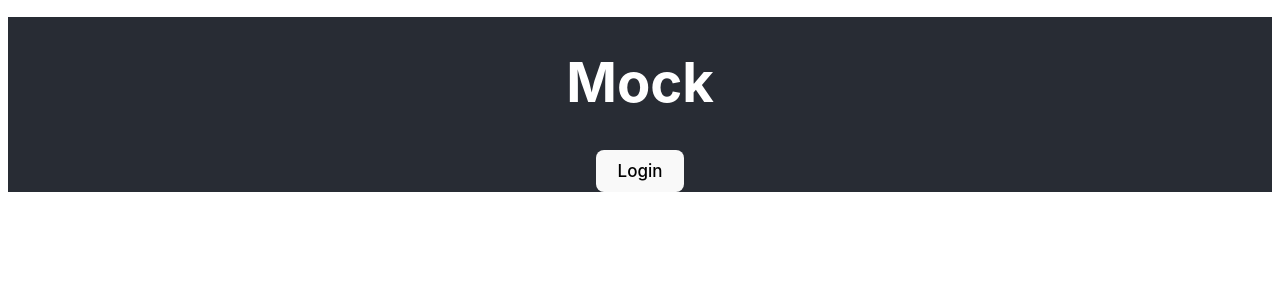
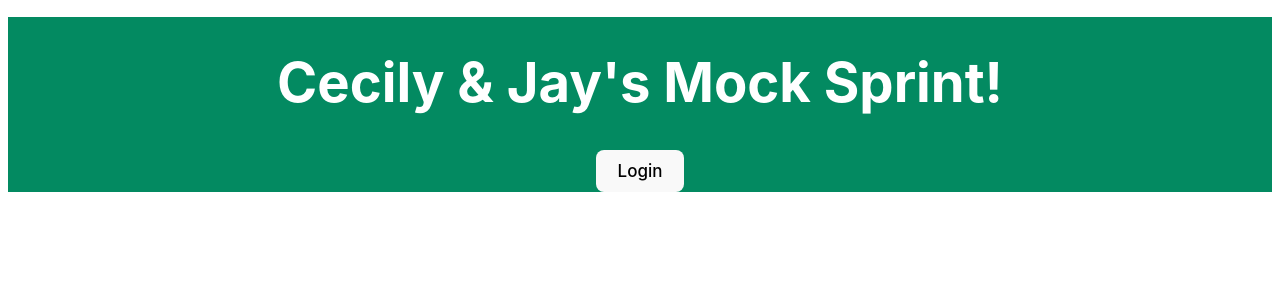
Before and after one commit to cs0320-s24/mock-typescript, a React (Vite) app in the folder mock/: page / in a window 1280 px wide. Shown: the top 300 px of the page. Built offline with nearby package versions, Linux system fonts and the light colour scheme.

Commit message:
docs: made site cutegit add .

```diff
--- a/mock/src/components/App.tsx
+++ b/mock/src/components/App.tsx
@@ -1,7 +1,7 @@
-import { useState } from 'react';
-import '../styles/App.css';
-import { LoginButton } from './LoginButton';
-import REPL from './REPL';
+import { useState } from "react";
+import "../styles/App.css";
+import { LoginButton } from "./LoginButton";
+import REPL from "./REPL";
 
 /**
  * This is the highest level component!
@@ -12,11 +12,11 @@ function App() {
   return (
     <div className="App">
       <p className="App-header">
-        <h1>Mock</h1>
+        <h1>Cecily & Jay's Mock Sprint!</h1>
         <LoginButton isLoggedIn={isLoggedIn} setIsLoggedIn={setIsLoggedIn} />
       </p>
 
-      { isLoggedIn && <REPL /> }
+      {isLoggedIn && <REPL />}
     </div>
   );
 }
--- a/mock/src/styles/App.css
+++ b/mock/src/styles/App.css
@@ -3,7 +3,7 @@
 }
 
 .App-header {
-  background-color: #282c34;
+  background-color: #038a61;
   min-height: 8vh;
   display: flex;
   flex-direction: column;
```
